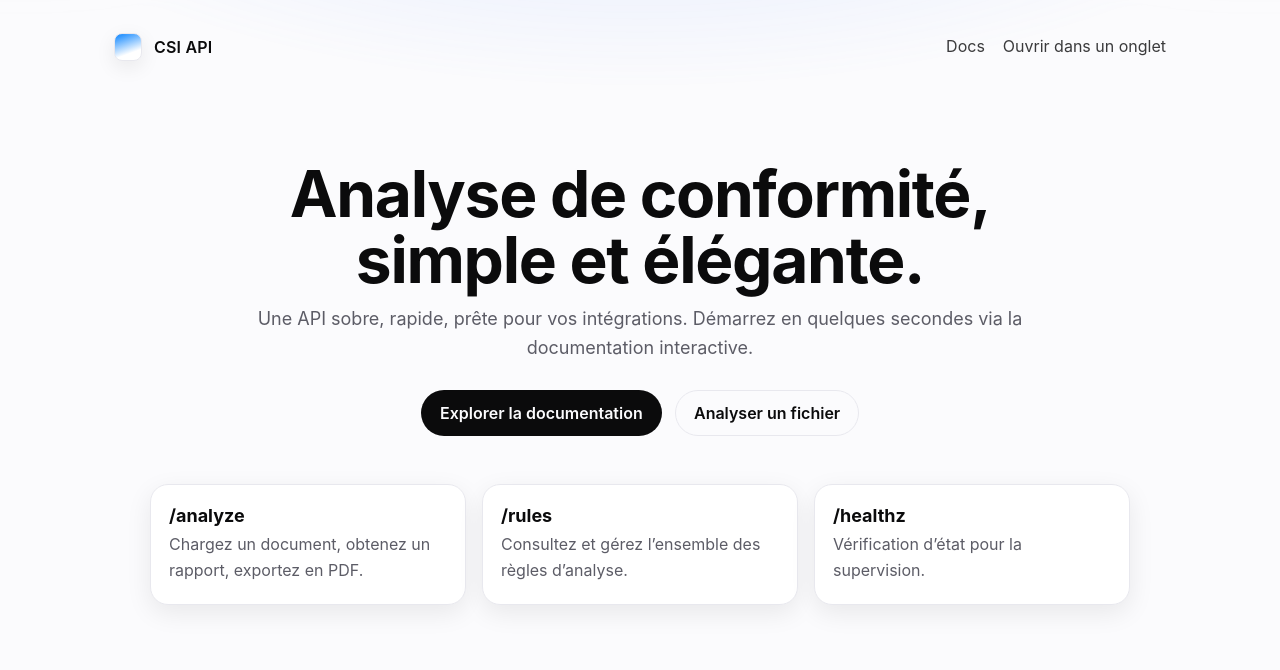
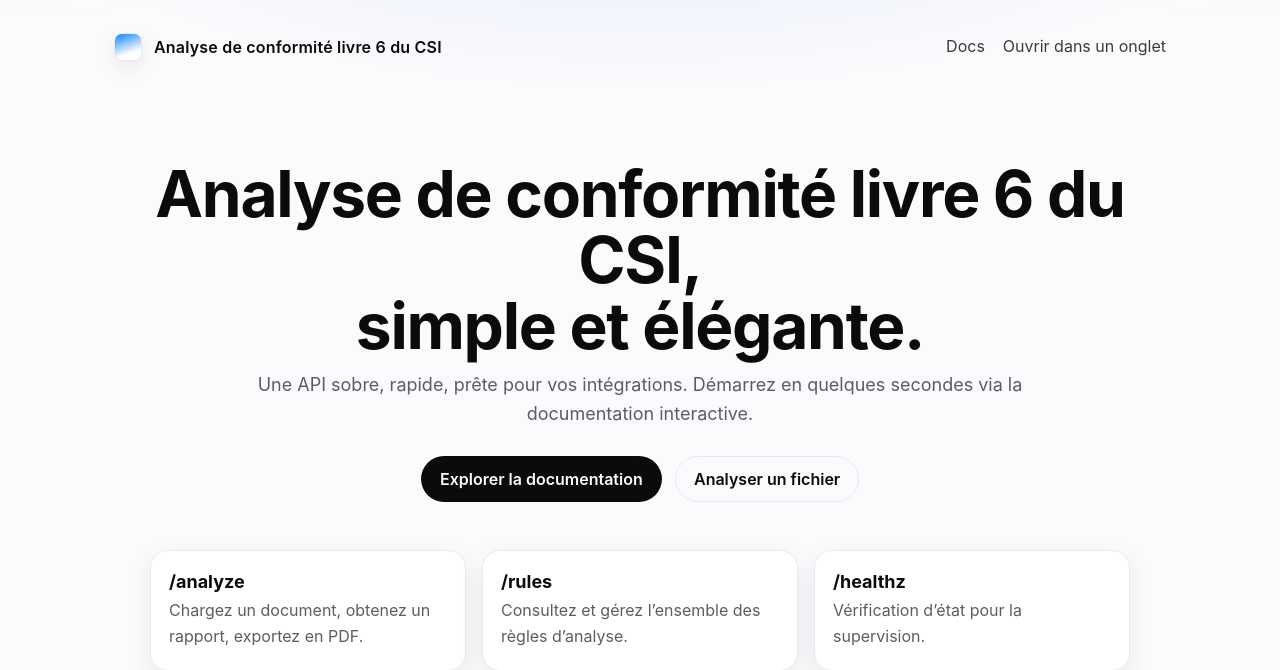
Before and after one commit to mescoubas-tech/csi-api, a FastAPI app: page / in a window 1280 px wide. Shown: the top 670 px of the page. Run offline with FastAPI, Linux system fonts and the light colour scheme.

Commit message:
Update index.html

```diff
--- a/app/templates/index.html
+++ b/app/templates/index.html
@@ -3,7 +3,7 @@
 <head>
   <meta charset="utf-8" />
   <meta name="viewport" content="width=device-width,initial-scale=1" />
-  <title>CSI API — Minimal</title>
+  <title>Analyse de conformité livre 6 du CSI — Minimal</title>
   <link rel="preconnect" href="https://fonts.gstatic.com" crossorigin />
   <link rel="stylesheet" href="/static/styles.css" />
   <meta name="description" content="CSI API — Interface minimale" />
@@ -14,7 +14,7 @@
   <header class="wrap header">
     <div class="brand">
       <div class="logo" aria-hidden="true"></div>
-      <span class="brand-name">CSI&nbsp;API</span>
+      <span class="brand-name">Analyse de conformité livre 6 du CSI</span>
     </div>
     <nav class="nav">
       <a class="nav-link" href="/docs">Docs</a>
@@ -23,7 +23,7 @@
   </header>
 
   <main class="wrap hero">
-    <h1 class="title">Analyse de conformité,<br>simple et élégante.</h1>
+    <h1 class="title">Analyse de conformité livre 6 du CSI,<br>simple et élégante.</h1>
     <p class="subtitle">
       Une API sobre, rapide, prête pour vos intégrations.
       Démarrez en quelques secondes via la documentation interactive.
```
